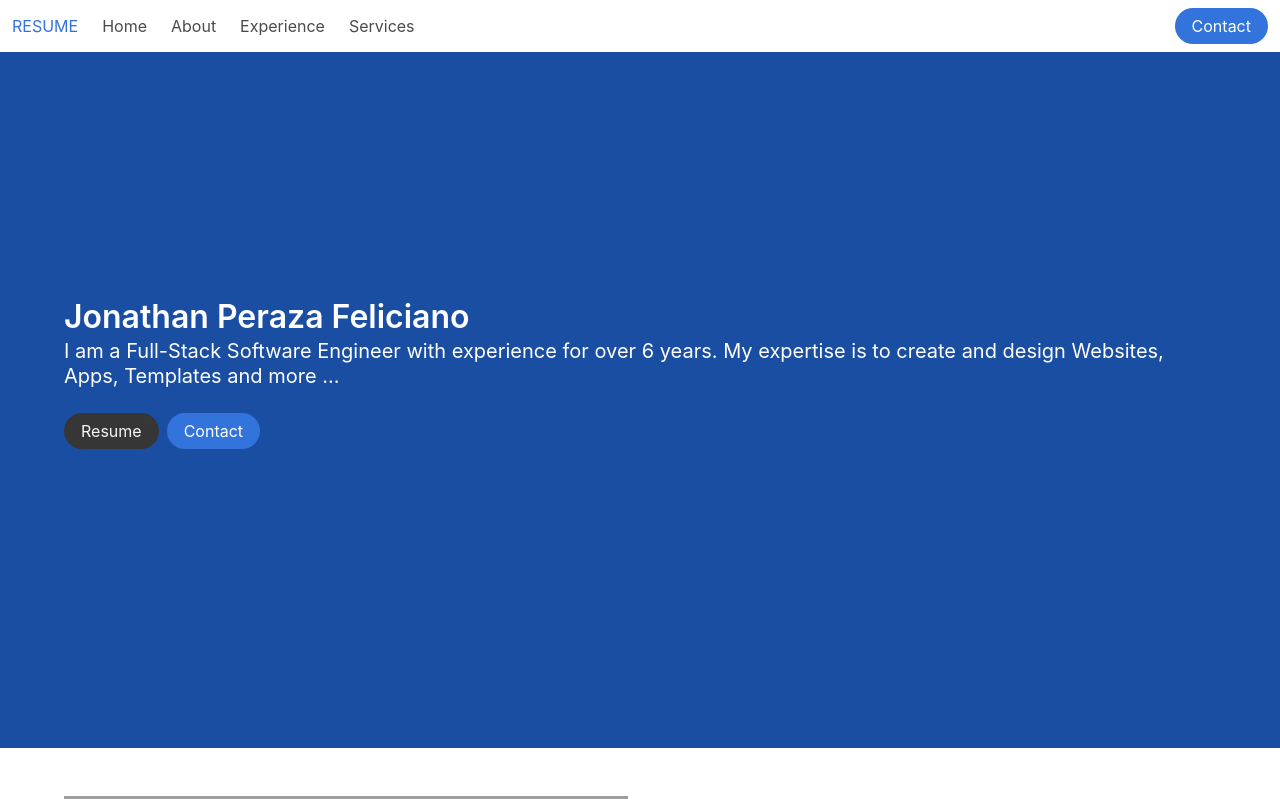
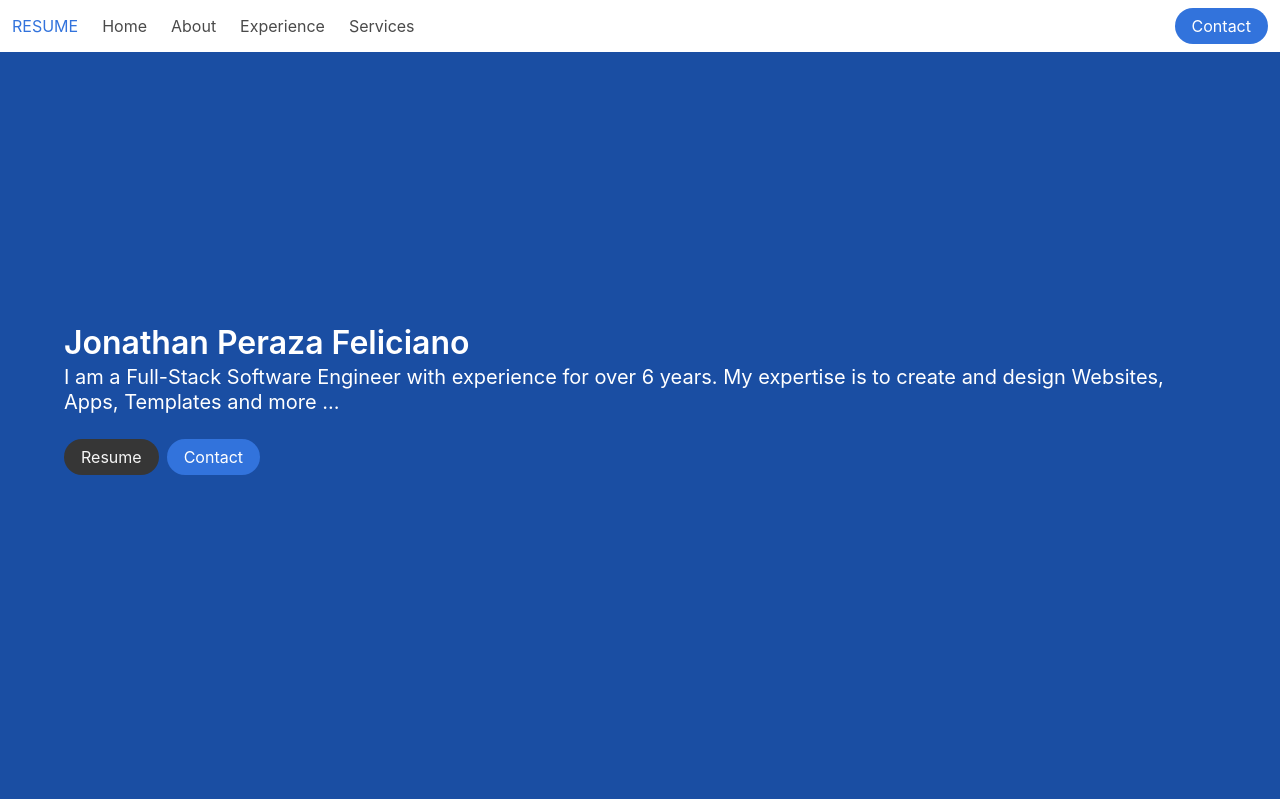
Before and after one commit to SlothTechOfficial/jperazafeliciano.github.io, a Vue app: page / in a window 1280 px wide. Shown: the top 799 px of the page. Built offline with nearby package versions, Linux system fonts and the light colour scheme; grey boxes are pictures that could not be loaded.

Commit message:
hero full-height

```diff
--- a/src/components/hero/Hero.vue
+++ b/src/components/hero/Hero.vue
@@ -1,5 +1,5 @@
 <template>
-<section class="hero is-primary-color is-fullheight-with-navbar" id="home">
+<section class="hero is-primary-color is-fullheight" id="home">
   <div class="hero-body">
     <div class="container">
       <p class="title">
```
